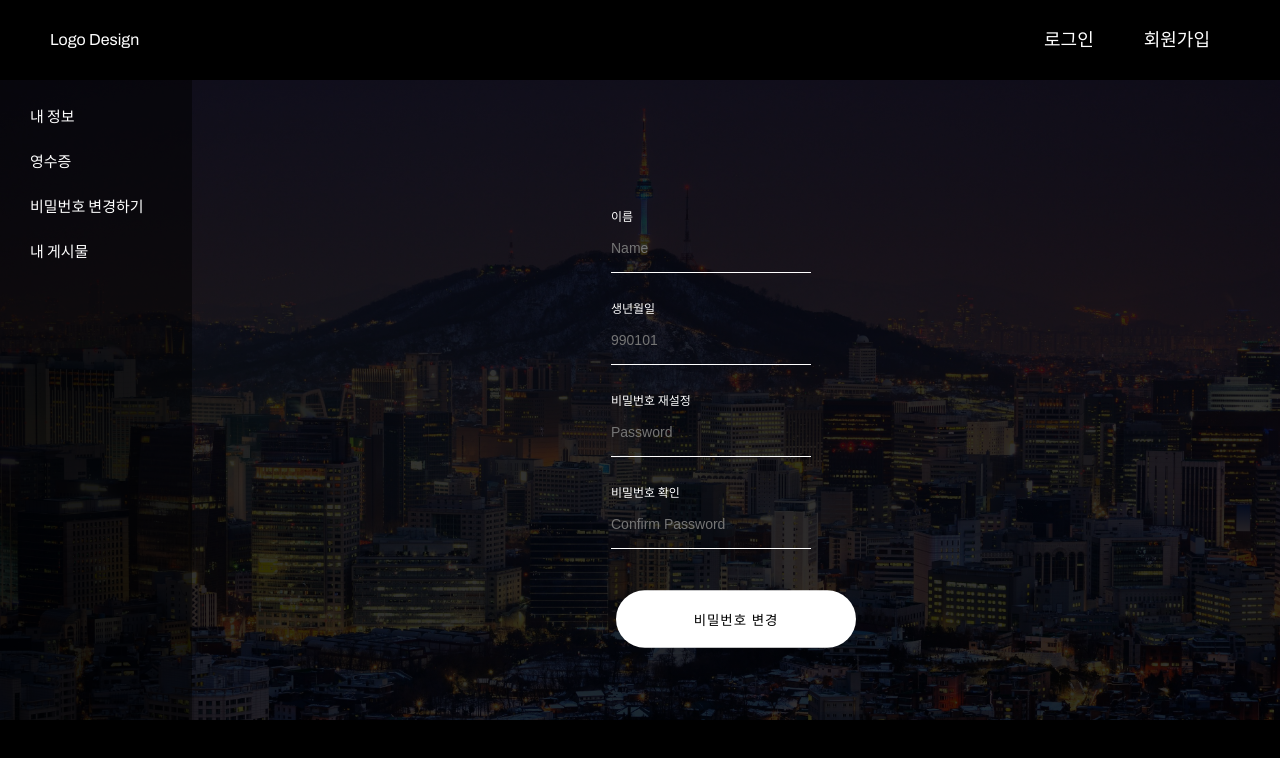
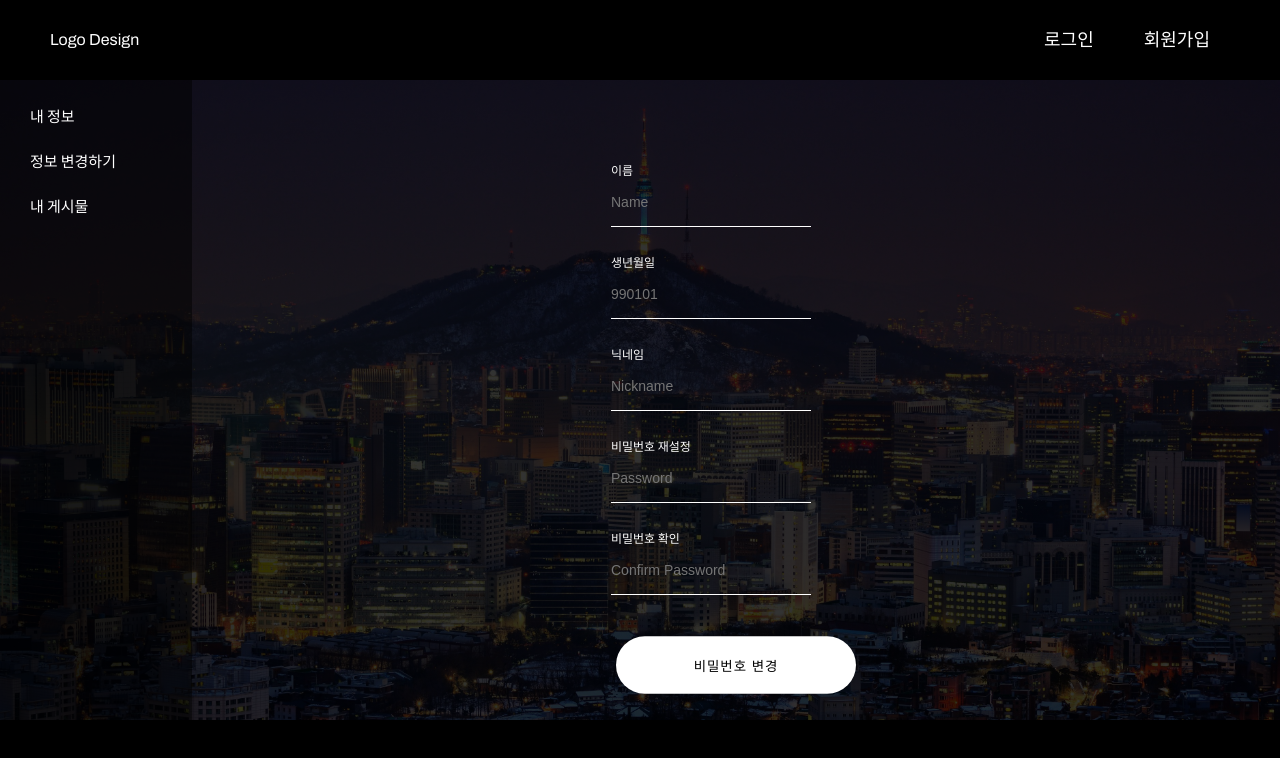
Before and after one commit to legionary7931/webProjectStudy, a React (Create React App) app: page /modify in a window 1280 px wide. Shown: the top 758 px of the page. Built offline with nearby package versions, Linux system fonts and the light colour scheme.

Commit message:
feat : SignupPage 카테고리 버튼에 key값 추가함

```diff
--- a/src/App.js
+++ b/src/App.js
@@ -7,6 +7,8 @@ import FindIDPage from './pages/FindIDPage';
 import SignupPage from './pages/SignupPage';
 import UserProfile from './pages/UserProfile';
 import Modify from './pages/Modify.js'
+import LandingPage from './pages/LandingPage';
+import MapContainer from './pages/MapContainer';
 
 function App() {
   return (
@@ -20,6 +22,7 @@ function App() {
         <Route path="/userprofile" element={<UserProfile/>}></Route>
         <Route path="/modify" element={ <Modify></Modify> } />
         <Route path="/myposting" element={ <div>내 게시물</div> } />
+
       </Routes>
     </div>
   )
--- a/src/pages/Modify.js
+++ b/src/pages/Modify.js
@@ -234,19 +234,21 @@ function Modify(){
 
     <Background>
         <Sidebar>
-        <MenuTab onClick={()=>{navigate('/userprofile')}}>내 정보</MenuTab>
-            <MenuTab>영수증</MenuTab>
-            <MenuTab onClick={()=>{navigate('/modify')}}>비밀번호 변경하기</MenuTab>
+            <MenuTab onClick={()=>{navigate('/userprofile')}}>내 정보</MenuTab>
+            <MenuTab onClick={()=>{navigate('/modify')}}>정보 변경하기</MenuTab>
             <MenuTab onClick={()=>{navigate('/myposting')}}>내 게시물</MenuTab>
         </Sidebar>
+
         <Rightbox>
-        <Signupdiv>
+                <Signupdiv>
                 <Container>
                     <Wrapper>
                         <InputBox><p className='inputId'>이름</p></InputBox>
                         <Input placeholder='Name'></Input>
                         <InputBox><p className='inputId'>생년월일</p></InputBox>
                         <Input placeholder='990101'></Input>
+                        <InputBox><p className='inputId'>닉네임</p></InputBox>
+                        <Input placeholder='Nickname'></Input>
                         <InputBox><p className='inputId'>비밀번호 재설정</p></InputBox>
                         <Input placeholder='Password' type={"password"}></Input>
                         <InputBox><p className='inputId'>비밀번호 확인</p></InputBox>
@@ -259,6 +261,7 @@ function Modify(){
                 </Signupdiv>
         </Rightbox>
     </Background>
+
     <Lowerbar></Lowerbar>
     </div>
     )
--- a/src/pages/SignupPage.js
+++ b/src/pages/SignupPage.js
@@ -73,6 +73,7 @@ function SignupPage(){
                             return (
                                 <KategorieBtn
                                 id={i}
+                                key={i}
                                 onClick={(e)=>{
                                     e.target.classList.toggle('active');
                                     console.log(e.target.classList);
--- a/src/pages/UserProfile.js
+++ b/src/pages/UserProfile.js
@@ -72,7 +72,7 @@ let Background = styled.div`
     padding: 40px;
     display : flex;
 `
-let InputBox = styled.div`
+let UserBox = styled.div`
     width : 200px;
     height: auto;
     text-align : left;
@@ -141,26 +141,25 @@ function UserProfile(){
     <Background>
         <Sidebar>
             <MenuTab onClick={()=>{navigate('/userprofile')}}>내 정보</MenuTab>
-            <MenuTab>영수증</MenuTab>
-            <MenuTab onClick={()=>{navigate('/modify')}}>비밀번호 변경하기</MenuTab>
+            <MenuTab onClick={()=>{navigate('/modify')}}>정보 변경하기</MenuTab>
             <MenuTab onClick={()=>{navigate('/myposting')}}>내 게시물</MenuTab>
         </Sidebar>
         <Rightbox>
         <Signupdiv>
                 <Container>
                     <Wrapper>
-                        <InputBox><p className='inputId'>이름</p></InputBox>
+                        <UserBox><p className='inputId'>이름</p></UserBox>
                         <UserInform>이재겸</UserInform>
-                        <InputBox><p className='inputId'>생년월일</p></InputBox>
+                        <UserBox><p className='inputId'>생년월일</p></UserBox>
                         <UserInform>971229</UserInform>
                         <InputDiv>
-                            <InputBox><p className='inputId'>전화번호</p>
-                            </InputBox>
+                            <UserBox><p className='inputId'>전화번호</p>
+                            </UserBox>
                             <UserInform>010-3967-5367</UserInform>
                         </InputDiv>
-                        <InputBox><p className='inputId'>이메일</p></InputBox>
+                        <UserBox><p className='inputId'>이메일</p></UserBox>
                         <UserInform>thfpdhk1@gmail.com</UserInform>
-                        <InputBox><p className='inputId'>닉네임</p></InputBox>
+                        <UserBox><p className='inputId'>닉네임</p></UserBox>
                         <UserInform>천둥집사</UserInform>
                     </Wrapper>
                 </Container>
```
Also changed, not shown: src/pages/LoginPage.js (+5 -7 lines).
